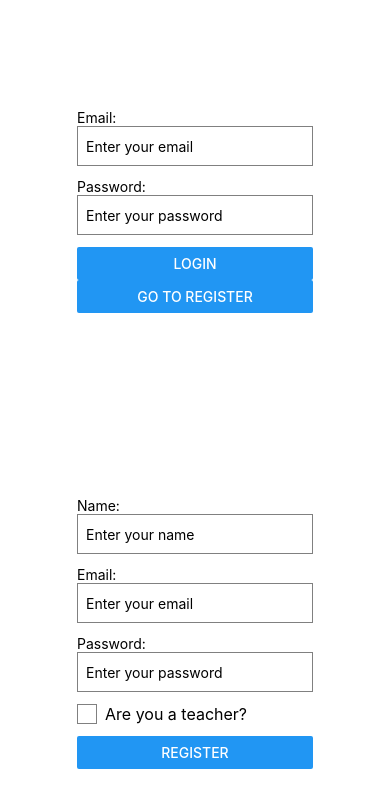
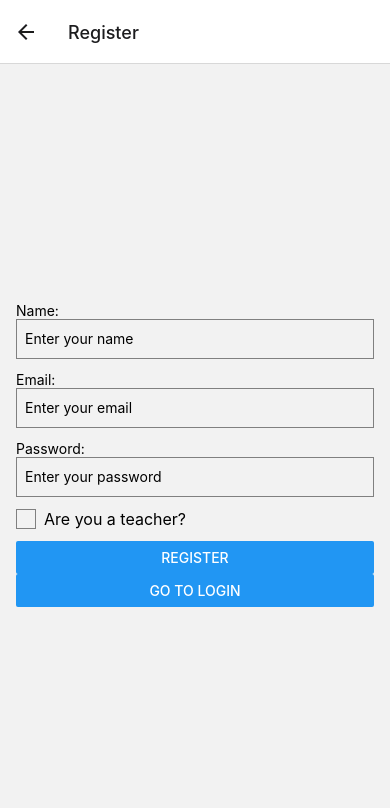
Before and after one commit to CS2031-DBP/react-native-lab, a React Native app: screen /Register in a window 390 px wide. Shown: the top 808 px of the page. Built offline with nearby package versions, Linux system fonts and the light colour scheme.

Commit message:
Expo Router (Navigator)

```diff
--- a/App.js
+++ b/App.js
@@ -1,21 +1,17 @@
-import { StyleSheet, View } from 'react-native';
 import LoginScreen from './src/LoginScreen';
 import RegisterScreen from './src/RegisterScreen';
+import { NavigationContainer } from '@react-navigation/native';
+import { createStackNavigator } from '@react-navigation/stack';
+
+const Stack = createStackNavigator();
 
 export default function App() {
   return (
-    <View style={styles.container}>
-      <LoginScreen />
-      <RegisterScreen />
-    </View>
+    <NavigationContainer>
+      <Stack.Navigator initialRouteName="Login">
+        <Stack.Screen name="Login" component={LoginScreen}/>
+        <Stack.Screen name="Register" component={RegisterScreen} />
+      </Stack.Navigator>
+    </NavigationContainer>
   );
 }
-
-const styles = StyleSheet.create({
-  container: {
-    flex: 1,
-    backgroundColor: '#fff',
-    alignItems: 'center',
-    justifyContent: 'center',
-  },
-});
--- a/package.json
+++ b/package.json
@@ -9,6 +9,8 @@
     "web": "expo start --web"
   },
   "dependencies": {
+    "@react-navigation/native": "^6.1.17",
+    "@react-navigation/stack": "^6.3.29",
     "expo": "~51.0.9",
     "expo-status-bar": "~1.12.1",
     "react": "18.2.0",
--- a/src/LoginScreen.js
+++ b/src/LoginScreen.js
@@ -2,7 +2,8 @@
 import React, { useState } from 'react';
 import { View, Text, TextInput, Button, StyleSheet } from 'react-native';
 
-const LoginScreen = () => {
+
+const LoginScreen = ({navigation}) => {
   const [email, setEmail] = useState('');
   const [password, setPassword] = useState('');
 
@@ -26,6 +27,7 @@ const LoginScreen = () => {
       <Button title="Login" />
       <Button
         title="Go to Register"
+        onPress={() => navigation.navigate('Register')}
       />
     </View>
   );
--- a/src/RegisterScreen.js
+++ b/src/RegisterScreen.js
@@ -2,7 +2,7 @@
 import React, { useState } from 'react';
 import { View, Text, TextInput, Button, StyleSheet, TouchableOpacity } from 'react-native';
 
-const RegisterScreen = () => {
+const RegisterScreen = ({navigation}) => {
   const [name, setName] = useState('');
   const [email, setEmail] = useState('');
   const [password, setPassword] = useState('');
@@ -43,6 +43,10 @@ const RegisterScreen = () => {
         <Text style={styles.checkboxLabel}>Are you a teacher?</Text>
       </View>
       <Button title="Register" />
+      <Button
+        title="Go to Login"
+        onPress={() => navigation.navigate('Login')}
+      />
     </View>
   );
 };
```
Also changed, not shown: 1 other file (tests, documents, lock files or other folders).
